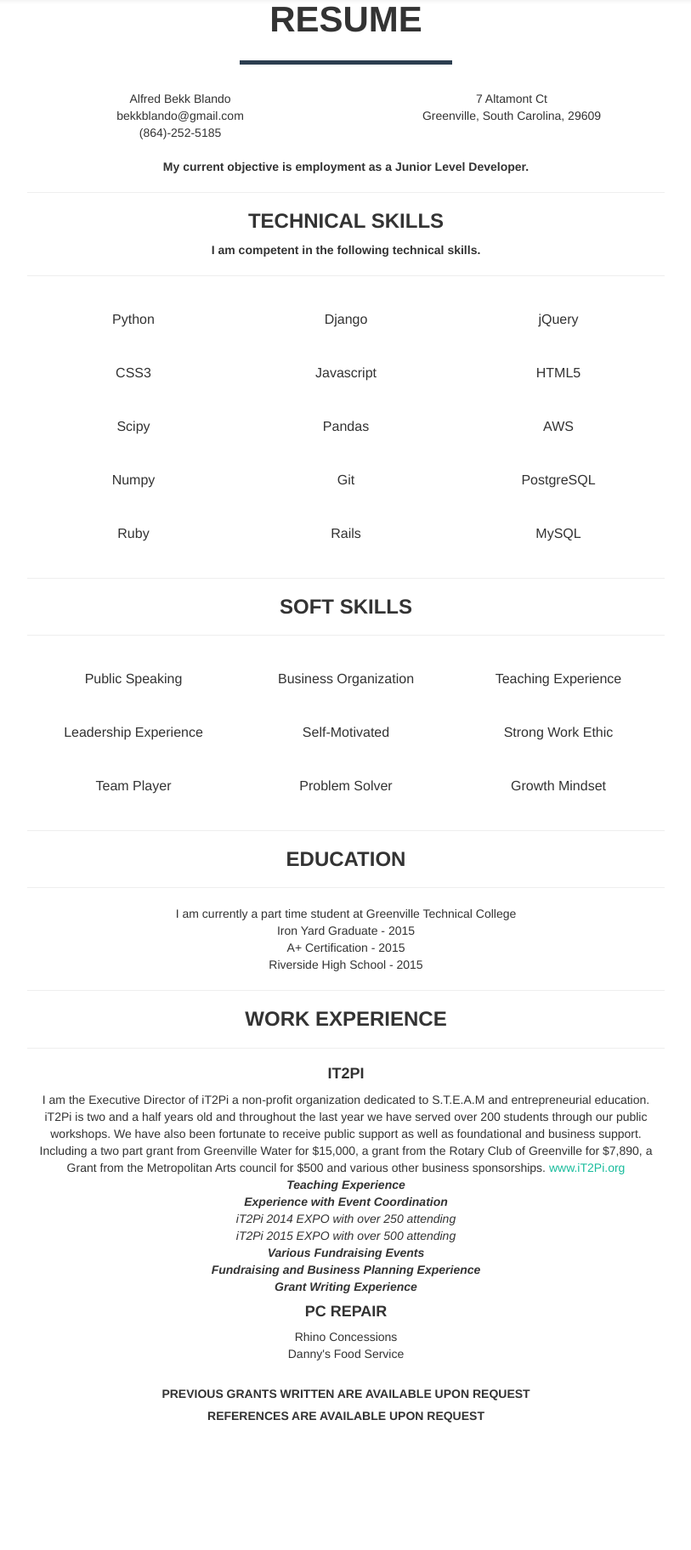
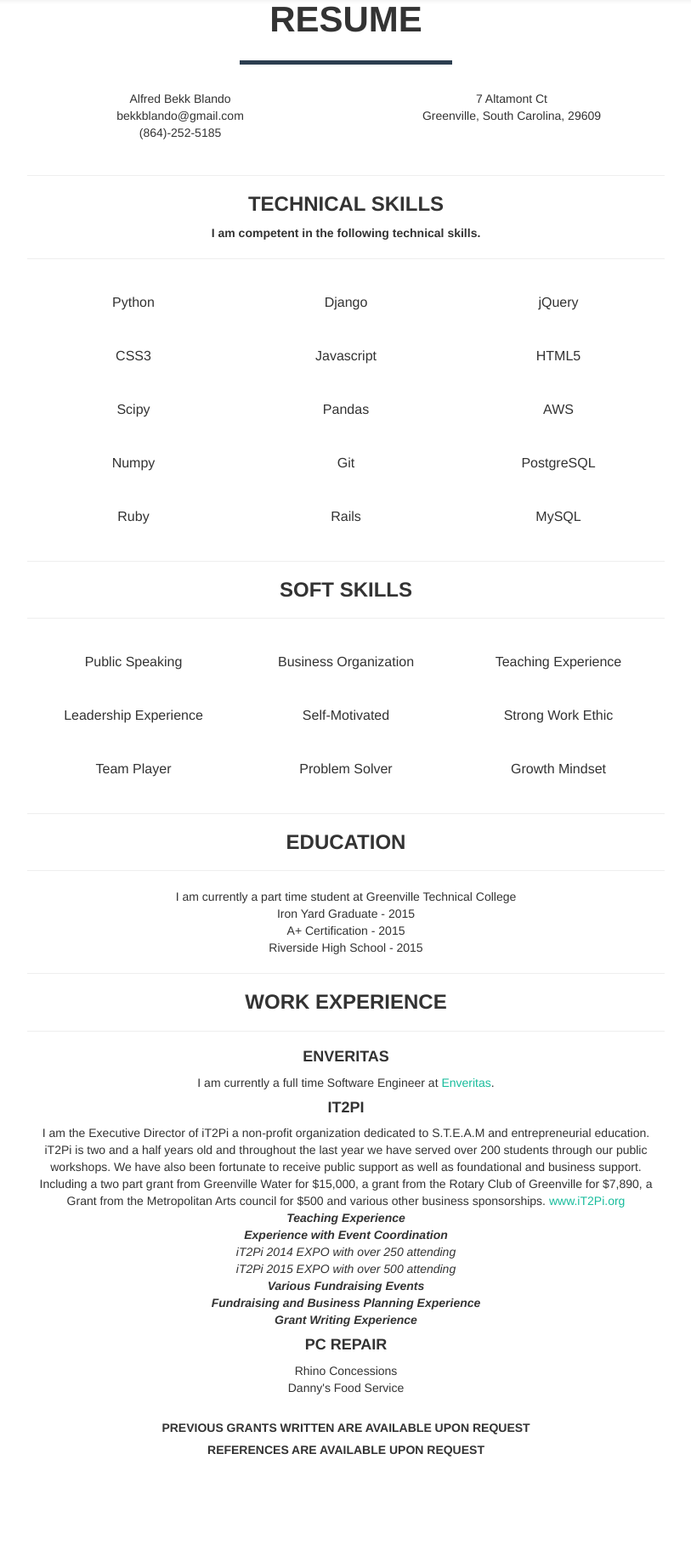
Before and after one commit to bekkblando/portfoliosite, a Django app: page /resume in a window 1280 px wide. Shown: the part 100-1924 px from the top of the page at 85% size, without its empty margins (233-1046 px from the left). Before the commit the page ends 1774 px from the top, so only its background shows below. Run offline with Django 3.2, Linux system fonts and the light colour scheme; parts of the project's set-up code (start-up, migrations or seed data) failed here and were passed over; some libraries are stand-ins or nearby versions.

Commit message:
Updated Resume

```diff
--- a/portfolio/portfolioapp/Templates/resume.html
+++ b/portfolio/portfolioapp/Templates/resume.html
@@ -26,7 +26,6 @@ Greenville, South Carolina, 29609
 </div>
 </div>
                     <br/>
-<div><strong>My current objective is employment as a Junior Level Developer.</strong></div>
 <hr/>
 <h3>Technical Skills</h3>
 <div><strong>I am competent in the following technical skills.</strong></div>
@@ -97,6 +96,12 @@ Greenville, South Carolina, 29609
 <h3>Work Experience</h3>
 <hr/>
 <p>
+<div><h4>Enveritas</h4></div><p>
+<div>
+I am currently a full time Software Engineer at <a href="https://enveritasgroup.com">Enveritas</a>.
+</div>
+    </p>
+<p>
 <div><h4>iT2Pi</h4></div><p>
 <div>
 I am the Executive Director of iT2Pi a non-profit organization dedicated to S.T.E.A.M and entrepreneurial education.
```
